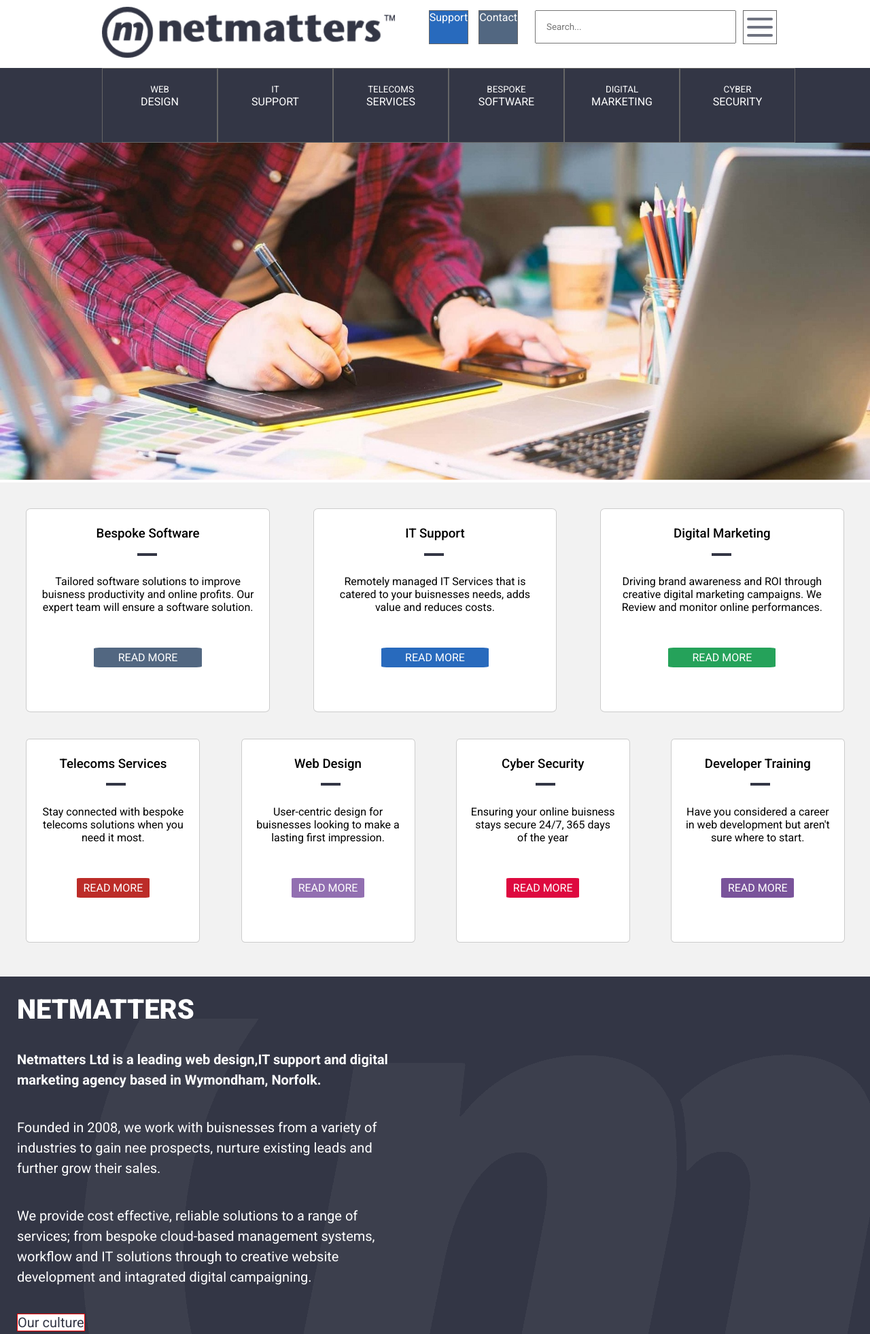
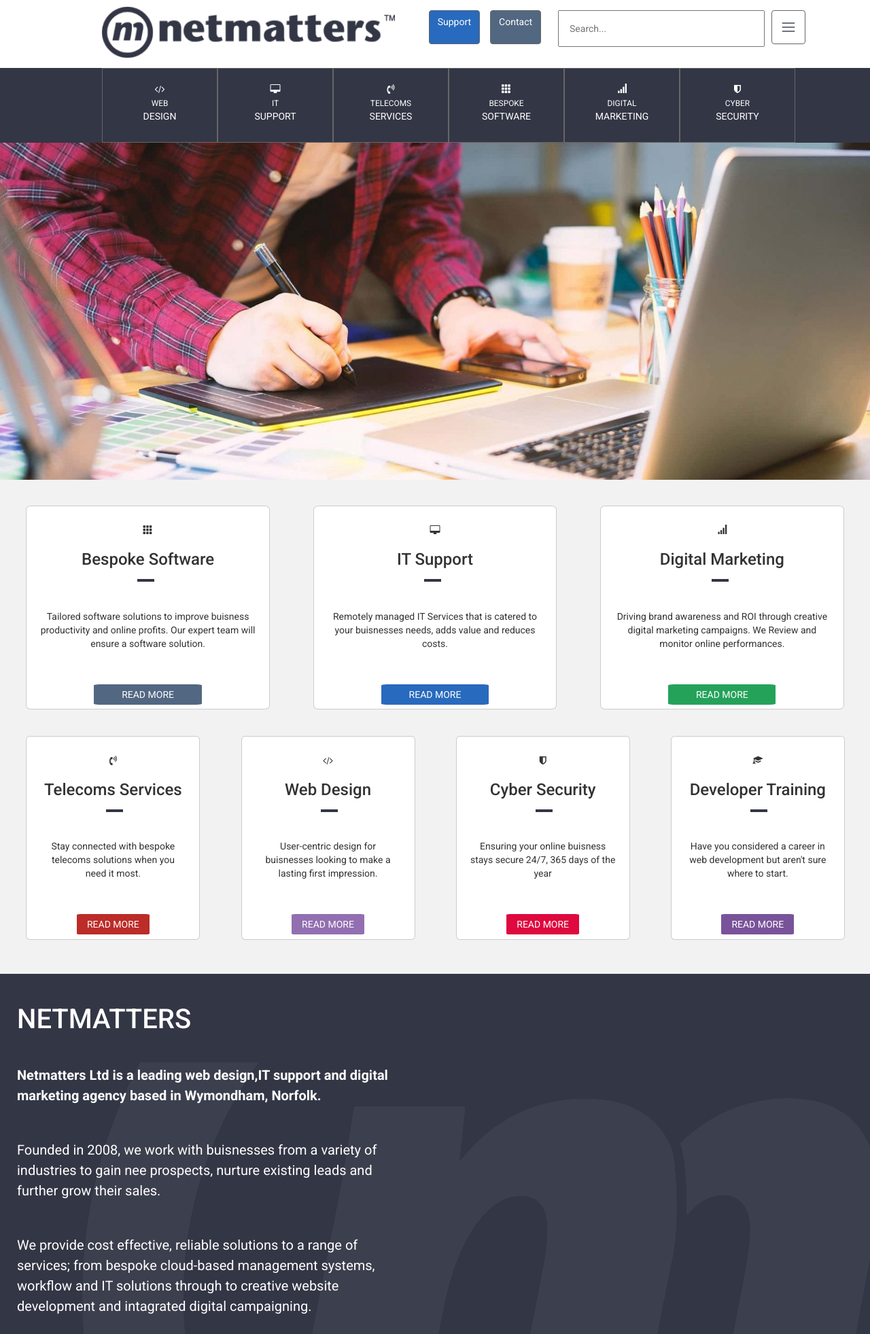
Before and after one commit to David-Every/Html-Css-Javascript-PHP-Reflection, a PHP site: page /html/index.html in a window 1280 px wide. Shown: the top 1963 px of the page at 68% size. Run offline with PHP 8.4, Linux system fonts and the light colour scheme.

Commit message:
Added Icons started working on colouring them

```diff
--- a/html/index.html
+++ b/html/index.html
@@ -4,6 +4,8 @@
         <title>Netmatters | Full Service Digital Agency | Norwich, Norfolk</title>
         <link href = "../scss/style.css" rel ="stylesheet" >
         <link rel="preconnect" href="https://fonts.gstatic.com">
+        <link rel="stylesheet" href="https://cdnjs.cloudflare.com/ajax/libs/font-awesome/4.7.0/css/font-awesome.min.css">
+        <link rel="stylesheet" href="https://maxcdn.bootstrapcdn.com/bootstrap/3.3.7/css/bootstrap.min.css">
     </head>
 
     <header>
@@ -33,47 +35,46 @@
         <!-- Navigation -->
         <div class ="nav-bar">  <!--Parent-->
             <div class = " nav service nav-web ">
-                <!-- <img src = "../img/Icons/nav-Icons/code.svg"> -->
-                 <small>Web</small> <br>
+                <i class = "fa fa-code icon"> </i><br>
+                <small>Web</small> <br>
                  Design
-                 <div class ="dd web-design-dropdown" >
-                    <ul>
-                        <li> stylish websites</li>
-                        <li> ecommerce stores</li>
-                        <li> branding</li>
-                        <li> apps</li>
-                        <li> web hosting</li>
-                        <li> pay monthly websites</li>
-                    </ul>
-                </div>
             </div>
-
+            <!-- <div class ="dd web-design-dropdown" >
+                <span> stylish websites</span>
+                <span> ecommerce stores</span>
+                <span> branding</span>
+                <span> apps</span>
+                <span> web hosting</span>
+                <span> Pay monthly websites</span>
+            </div>>
+             -->
 
             <div class = "nav service nav-it">
+                <i class = "fa fa-desktop icon"></i><br>
                  <small>IT</small> <br>
                  Support
             </div>
 
             <div class = "nav service nav-tc">
-                <!-- <img src ="../img/Icons/nav-Icons/phone.svg"> -->
+                <i class ="fa fa-volume-control-phone icon"></i><br>
                 <small> Telecoms </small><br>
                 services
             </div>
 
             <div class = "nav service nav-bs">
-                <!-- <img src = "../img/Icons/nav-Icons/monitor.svg">  -->
+                <i class ="glyphicon glyphicon-th icon"></i><br>
                 <small> bespoke </small> <br>
                  software
             </div>
 
             <div class = "nav service nav-mk">
-                <!-- <img src = "../img/Icons/nav-Icons/bar-chart.svg"> -->
+                <i class = "glyphicon glyphicon-signal icon" ></i><br>
                 <small> Digital </small> <br>
                  marketing
             </div>
 
             <div class = "nav service nav-cs">
-                <!-- <img src = "../img/Icons/nav-Icons/security-shield.svg"> -->
+                <i class = "fa fa-shield icon"> </i><br>
                  <small> Cyber </small> <br>
                   Security
             </div>
@@ -143,8 +144,11 @@
           <!-- Cards -->
         <div class = "card-nav">
             <div class = "row-1" >
+
                 <div class = "card service card-nav-bs ">
+
                     <div class = "service-icon"></div>
+                    <i class ="glyphicon glyphicon-th"></i>
                     <!-- <img class ="service-icon" src ="../img/Icons/nav-Icons/apps.svg"> -->
                     <h3 class = "c-title" >Bespoke Software</h3>
                     <p>
@@ -158,6 +162,7 @@
 
                 <div class = "card service card-nav-it ">
                     <!-- <img class ="service-icon" src = "../img/Icons/nav-Icons/monitor.svg"> -->
+                    <i class = "fa fa-desktop"></i>
                     <h3 class = "c-title" >IT support</h3>
                     <p>Remotely managed IT Services that is catered
                         to your buisnesses needs, adds value and
@@ -168,6 +173,7 @@
 
                 <div class = "card service card-nav-mk ">
                     <!-- <img class ="service-icon" src = "../img/Icons/nav-Icons/bar-chart.svg"> -->
+                    <i class = "glyphicon glyphicon-signal" ></i>
                     <h3 class = "c-title" >Digital Marketing</h3>
                     <p>
                         Driving brand awareness and ROI through
@@ -179,7 +185,7 @@
             </div>
             <div class = "row-2">
                <div class = "card service card-nav-tc">
-                <!-- <img class ="service-icon" src = "../img/Icons/nav-Icons/phone.svg"> -->
+                    <i class ="fa fa-volume-control-phone"></i>
                     <h3 class = "c-title" >Telecoms Services</h3>
                     <p>
                     Stay connected with bespoke telecoms solutions
@@ -190,6 +196,7 @@
 
                  <div class = "card service card-nav-web ">
                     <!-- <img class ="service-icon" src = "../img/Icons/nav-Icons/code.svg"> -->
+                    <i class = "fa fa-code"> </i>
                     <h3 class = "c-title" >web design</h3>
                     <p>
                         User-centric design for buisnesses looking to
@@ -200,6 +207,7 @@
 
                 <div class = "card service card-nav-cs ">
                     <!-- <img class ="service-icon" src = "../img/Icons/nav-Icons/security-shield.svg">  -->
+                    <i class = "fa fa-shield"> </i>
                     <h3 class = "c-title" > cyber security</h3>
                     <p>Ensuring your online buisness stays secure 24/7,
                         365 days of the year
@@ -209,6 +217,7 @@
 
                 <div class = "card service card-nav-dt ">
                     <!-- <img class ="service-icon" src = "../img/Icons/nav-Icons/college.svg">  -->
+                    <i class = "glyphicon glyphicon-education"></i>
                     <h3 class = "c-title" >Developer Training</h3>
                     <p> Have you considered a career in web development
                         but aren't sure where to start.
@@ -235,7 +244,7 @@
                     through to creative website development and intagrated
                     digital campaigning.
                 </p>
-                <label class = "culture">  Our culture </label> <!-- Add arrow icon here-->
+                <label class = "culture">  Our culture &#10145; </label> <!-- Add arrow icon here-->
             </div>
         </div>
         <!-- /about us -->
@@ -252,6 +261,7 @@
                 </div>
 
                 <div class = "info">
+                    <h3>fa</h3>
                     <h4><a href ="#">Telemarketing Sales Executive</a></h4>
                     <p>Salary: Negotiable (Based on experience) +
                         commision + benefits Hours 40 hours per week.
--- a/scss/style.css
+++ b/scss/style.css
@@ -678,19 +678,6 @@ footer .buisness-info a:hover {
   color: #79539a;
 }
 
-.web-design-dropdown,
-.it-support-dropdown,
-.telecoms-dropdown,
-.bespoke-dropdown,
-.digital-dropdown,
-.cyber-dropdown {
-  display: none;
-}
-
-.nav-web:hover .web-design-dropdown {
-  display: block;
-}
-
 @media (max-width: 768px) {
   .content {
     padding: 25px;
```
Also changed, not shown: scss/_colours.scss (line endings or trailing spaces), scss/_dropdowns.scss (line endings or trailing spaces), 1 other file.
